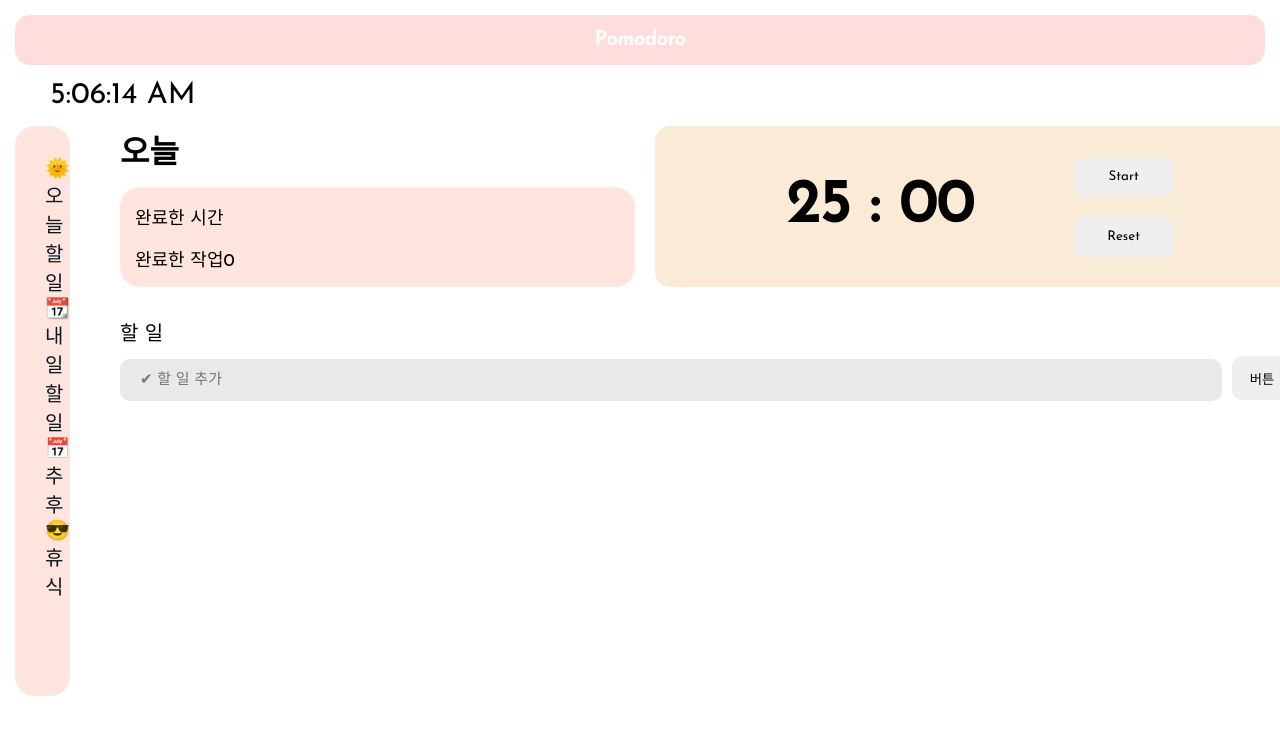
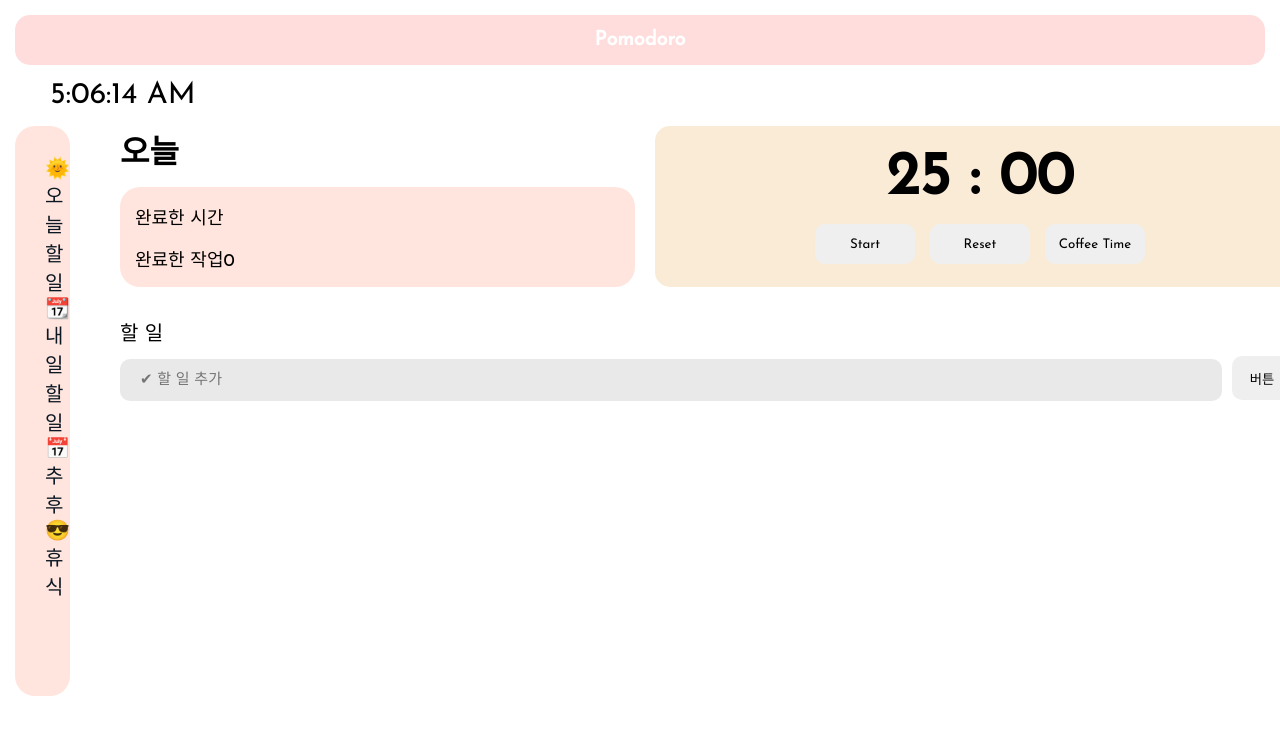
Before and after one commit to miraclee1226/Time-to-focus, a React (Create React App) app: page / in a window 1280 px wide. Shown: the top 734 px of the page. Built offline with nearby package versions, Linux system fonts and the light colour scheme; a web font is replaced by a local one.

Commit message:
Create Coffee Time button

```diff
--- a/src/App.css
+++ b/src/App.css
@@ -82,6 +82,7 @@
   justify-content: center;
   width: 650px;
   height: auto;
+  padding-top: 20px;
   border-radius: 15px;
   background-color:antiquewhite;
 }
@@ -155,17 +156,20 @@
 /* Timer Component */
 .timer {
   display: flex;
+  flex-direction: column;
   align-items: center;
   /* margin-left: 50px; */
 }
 .minAndsec {
   font-size: 60px;
-  margin-right: 100px;
+  margin-bottom: 15px;
 }
 
 .timerBtns {
   display: flex;
-  flex-direction: column
+  flex-direction: row;
+  justify-content: space-between;
+  width: 330px;
 }
 
 .firstTimeBtn {
--- a/src/pages/Timer.js
+++ b/src/pages/Timer.js
@@ -69,10 +69,13 @@ function Timer(props) {
               </h2>
               <div className='timerBtns'>
                 <button className='firstTimeBtn' onClick={toggle}>
-                  {isActive ?  'Pause' : 'Start'}
+                  {isActive ?  'Stop' : 'Start'}
                 </button>
                 <button onClick={reset}>
                   Reset
+                </button>
+                <button>
+                  Coffee Time
                 </button>
               </div>
             </div>
```
